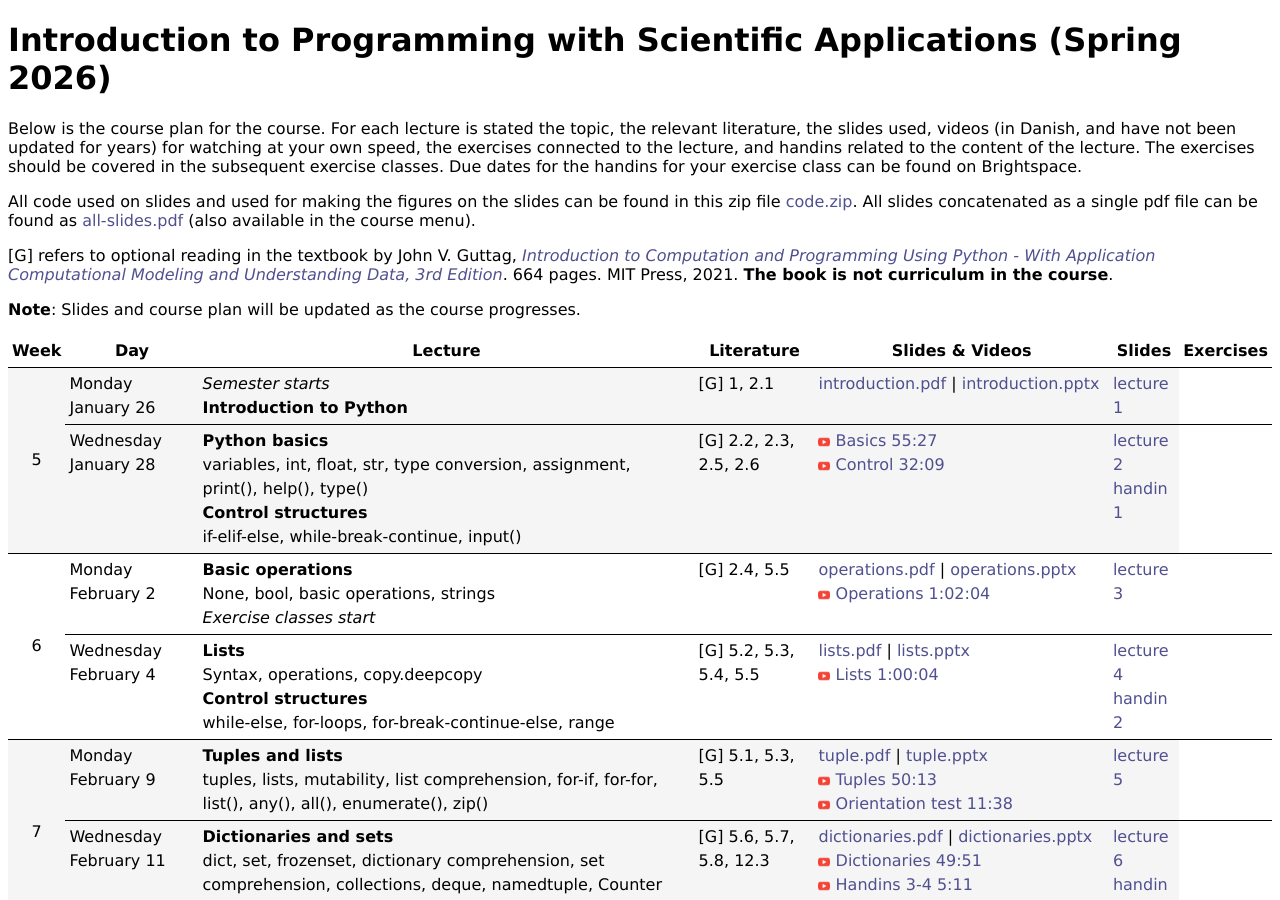
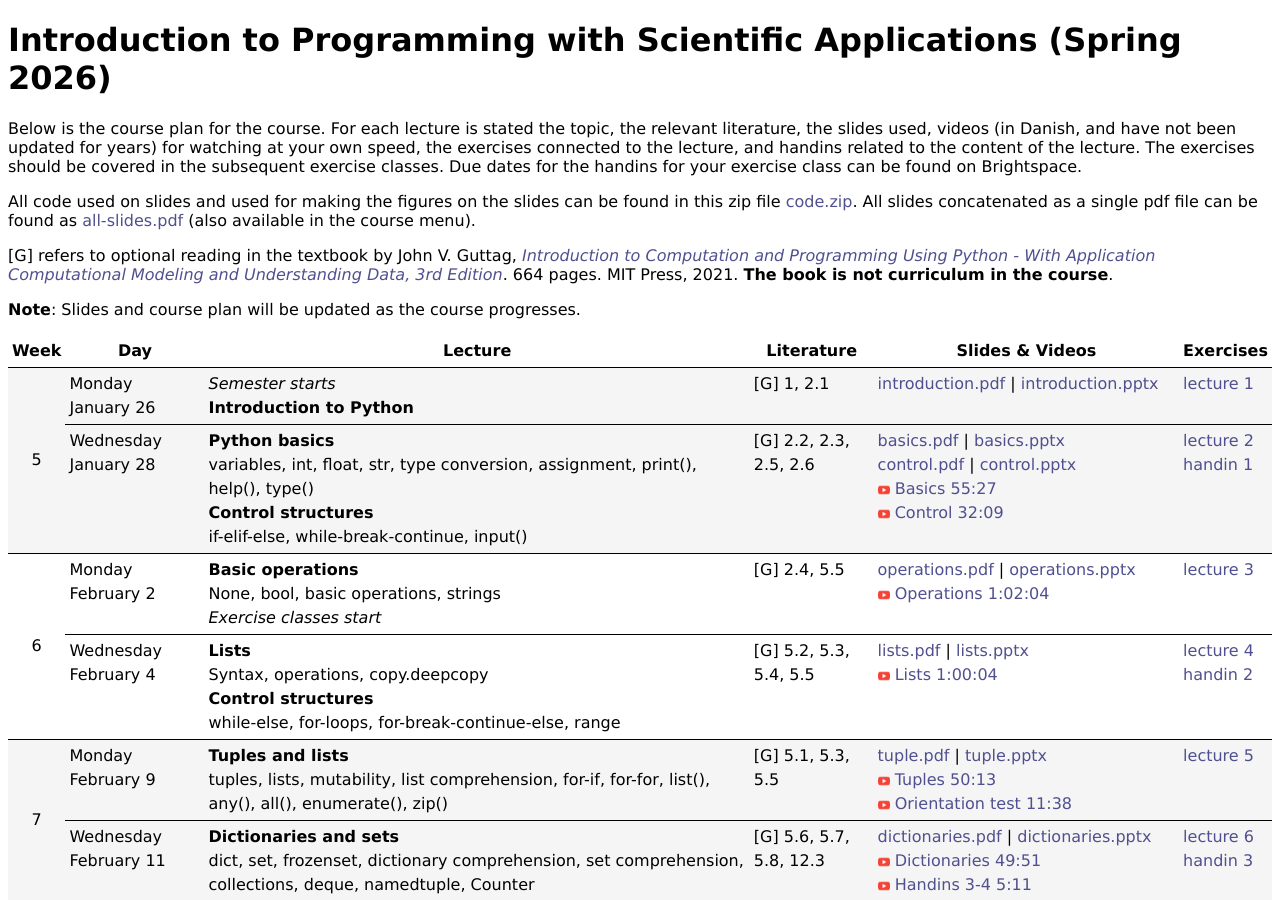
Before and after one commit to gsbrodal/gsbrodal.github.io, a Jekyll site: the page ipsa/plan-compact.html, which Jekyll copies as it is, in a window 1280 px wide and 900 px high. Built offline with Jekyll 4.4.1, drawn with Linux system fonts in a browser that asks for light colours.

Commit message:
plan-compact.html

```diff
--- a/ipsa/plan-compact.html
+++ b/ipsa/plan-compact.html
@@ -13,11 +13,11 @@
 <p><strong>Note</strong>: Slides and course plan will be updated as the course progresses.</p>
 <table class="schedule">
 <thead>
-<tr><th>Week</th><th>Day</th><th>Lecture</th><th>Literature</th><th>Slides &amp; Videos</th><th>Slides</th><th>Exercises</th></tr>
+<tr><th>Week</th><th>Day</th><th>Lecture</th><th>Literature</th><th>Slides &amp; Videos</th><th>Exercises</th></tr>
 </thead>
 <tbody>
 <tr style="border-bottom: 1px solid black;background-color: #f5f5f5;"><td style="vertical-align: middle; text-align: center;" rowspan="2">5</td><td>Monday<br>January 26</td><td><em>Semester starts</em><br><strong>Introduction to Python</strong></td><td>[G]  1, 2.1</td><td><a href="slides/introduction.pdf" target="_blank">introduction.pdf</a> | <a href="slides/introduction.pptx" target="_blank">introduction.pptx</a></td><td><a href="exercises.html#lecture1" target="_blank">lecture 1</a></td></tr>
-<tr style="border-bottom: 1px solid black;background-color: #f5f5f5;"><td>Wednesday<br>January 28</td><td><strong>Python basics</strong><br> variables, int, float, str, type conversion, assignment, print(), help(), type()<br><strong>Control structures</strong><br>if-elif-else, while-break-continue, input()</td><td>[G] 2.2, 2.3, 2.5, 2.6</td><td><img src="youtube.png" class="icon">&nbsp;<a href="https://youtu.be/vzJQTB2TBHk" target="_blank">Basics 55:27</a><br><img src="youtube.png" class="icon">&nbsp;<a href="https://youtu.be/90G9M8ej49w" target="_blank">Control 32:09</a></td><td><a href="exercises.html#lecture2" target="_blank">lecture 2</a><br><a href="exercises.html#handin1" target="_blank">handin 1</a></td></tr>
+<tr style="border-bottom: 1px solid black;background-color: #f5f5f5;"><td>Wednesday<br>January 28</td><td><strong>Python basics</strong><br> variables, int, float, str, type conversion, assignment, print(), help(), type()<br><strong>Control structures</strong><br>if-elif-else, while-break-continue, input()</td><td>[G] 2.2, 2.3, 2.5, 2.6</td><td><a href="slides/basics.pdf" target="_blank">basics.pdf</a> | <a href="slides/basics.pptx" target="_blank">basics.pptx</a><br><a href="slides/control.pdf" target="_blank">control.pdf</a> | <a href="slides/control.pptx" target="_blank">control.pptx</a><br><img src="youtube.png" class="icon">&nbsp;<a href="https://youtu.be/vzJQTB2TBHk" target="_blank">Basics 55:27</a><br><img src="youtube.png" class="icon">&nbsp;<a href="https://youtu.be/90G9M8ej49w" target="_blank">Control 32:09</a></td><td><a href="exercises.html#lecture2" target="_blank">lecture 2</a><br><a href="exercises.html#handin1" target="_blank">handin 1</a></td></tr>
 <tr style="border-bottom: 1px solid black;"><td style="vertical-align: middle; text-align: center;" rowspan="2">6</td><td>Monday<br>February 2</td><td><strong>Basic operations</strong><br>None, bool, basic operations, strings<br><em>Exercise classes start</em></td><td>[G] 2.4, 5.5</td><td><a href="slides/operations.pdf" target="_blank">operations.pdf</a> | <a href="slides/operations.pptx" target="_blank">operations.pptx</a><br><img src="youtube.png" class="icon">&nbsp;<a href="https://youtu.be/htPCUOpEigQ" target="_blank">Operations 1:02:04</a></td><td><a href="exercises.html#lecture3" target="_blank">lecture 3</a></td></tr>
 <tr style="border-bottom: 1px solid black;"><td>Wednesday<br>February 4</td><td><strong>Lists</strong><br>Syntax, operations, copy.deepcopy<br><strong>Control structures</strong><br>while-else, for-loops, for-break-continue-else, range</td><td>[G] 5.2, 5.3, 5.4, 5.5</td><td><a href="slides/lists.pdf" target="_blank">lists.pdf</a> | <a href="slides/lists.pptx" target="_blank">lists.pptx</a><br><img src="youtube.png" class="icon">&nbsp;<a href="https://youtu.be/_YO7Fj8DgmA" target="_blank">Lists 1:00:04</a></td><td><a href="exercises.html#lecture4" target="_blank">lecture 4</a><br><a href="exercises.html#handin2" target="_blank">handin 2</a></td></tr>
 <tr style="border-bottom: 1px solid black;background-color: #f5f5f5;"><td style="vertical-align: middle; text-align: center;" rowspan="2">7</td><td>Monday<br>February 9</td><td><strong>Tuples and lists</strong><br>tuples, lists, mutability, list comprehension, for-if, for-for, list(), any(), all(), enumerate(), zip()</td><td>[G] 5.1, 5.3, 5.5</td><td><a href="slides/tuple.pdf" target="_blank">tuple.pdf</a> | <a href="slides/tuple.pptx" target="_blank">tuple.pptx</a><br><img src="youtube.png" class="icon">&nbsp;<a href="https://youtu.be/PrJLmkdmbG4" target="_blank">Tuples 50:13</a><br><img src="youtube.png" class="icon">&nbsp;<a href="https://youtu.be/7-wbJ3Oq2UA" target="_blank">Orientation test 11:38</a></td><td><a href="exercises.html#lecture5" target="_blank">lecture 5</a></td></tr>
```
